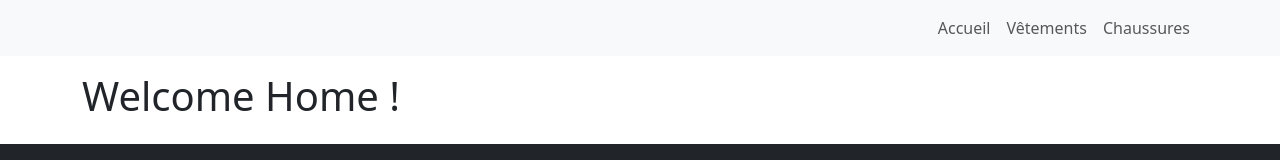
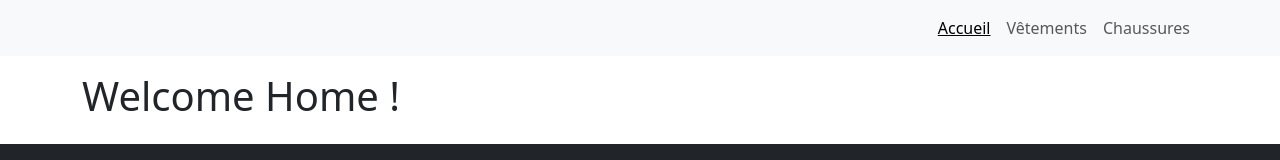
Before and after one commit to Drixx05/routage, a React (Vite) app: page / in a window 1280 px wide. Shown: the top 160 px of the page. Built offline with nearby package versions, Linux system fonts and the light colour scheme.

Commit message:
underline on active link

```diff
--- a/src/components/Header.jsx
+++ b/src/components/Header.jsx
@@ -1,7 +1,8 @@
-import { Link } from "react-router";
+import { NavLink } from "react-router";
 import Nav from "react-bootstrap/Nav";
 import Navbar from "react-bootstrap/Navbar";
 import Container from "react-bootstrap/Container";
+import "../styles/Header.css";
 
 export default function Header() {
 	return (
@@ -11,13 +12,13 @@ export default function Header() {
 					<Navbar.Toggle aria-controls="basic-navbar-nav" />
 					<Navbar.Collapse id="basic-navbar-nav"></Navbar.Collapse>
 					<Nav className="me-auto">
-						<Nav.Link as={Link} to="/">
+						<Nav.Link as={NavLink} to="/">
 							Accueil
 						</Nav.Link>
-						<Nav.Link as={Link} to="/categorie/Vêtements">
+						<Nav.Link as={NavLink} to="/categorie/Vêtements">
 							Vêtements
 						</Nav.Link>
-						<Nav.Link as={Link} to="/categorie/Chaussures">
+						<Nav.Link as={NavLink} to="/categorie/Chaussures">
 							Chaussures
 						</Nav.Link>
 					</Nav>
--- /dev/null
+++ b/src/styles/Header.css
@@ -0,0 +1,3 @@
+.nav-link.active {
+    text-decoration: underline;
+}
```
